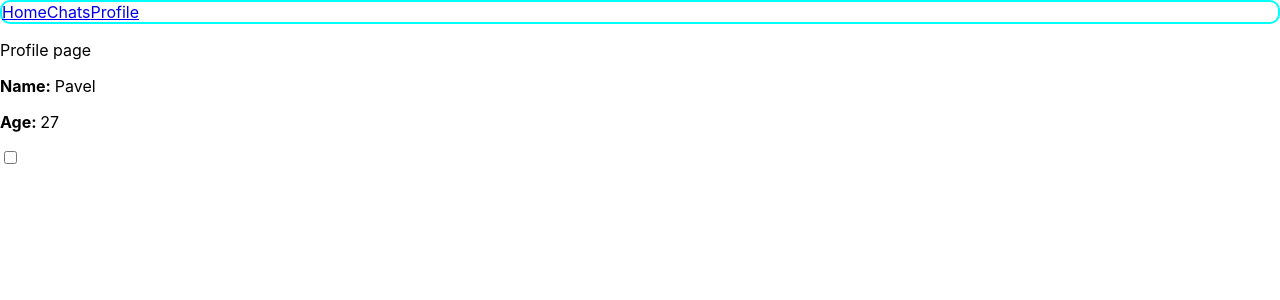
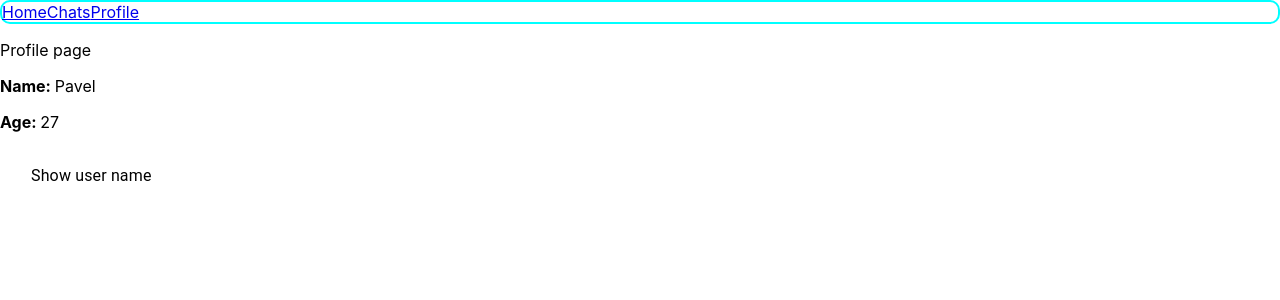
Before and after one commit to 0pashich/REACT_BASE, a React (Create React App) app: page /profile in a window 1280 px wide. Shown: the top 300 px of the page. Built offline with nearby package versions, Linux system fonts and the light colour scheme.

Commit message:
make lesson-6

```diff
--- a/src/components/Profile/Profile.js
+++ b/src/components/Profile/Profile.js
@@ -26,13 +26,18 @@ export default function Profile(props) {
 
             {showName && <div>{name}</div>}
 
-            <input
-                type="checkbox"
-                checked={showName}
-                value={showName}
-                onChange={setShowName}
+            <FormControlLabel
+                control={
+                    <Checkbox
+                        checked={showName}
+
+                        onChange={setShowName}
+                        name="checkedB"
+                        color="primary"
+                    />
+                }
+                label={<p>Show user name</p>}
             />
-
         </div>
     )
 }
```
Also changed, not shown: src/reducers/chats.js (added), src/reducers/massage.js (added).
